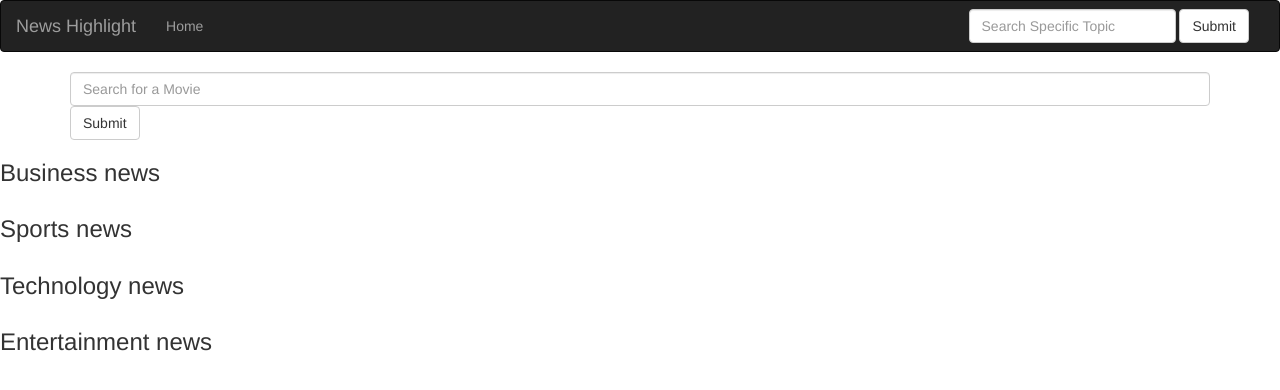
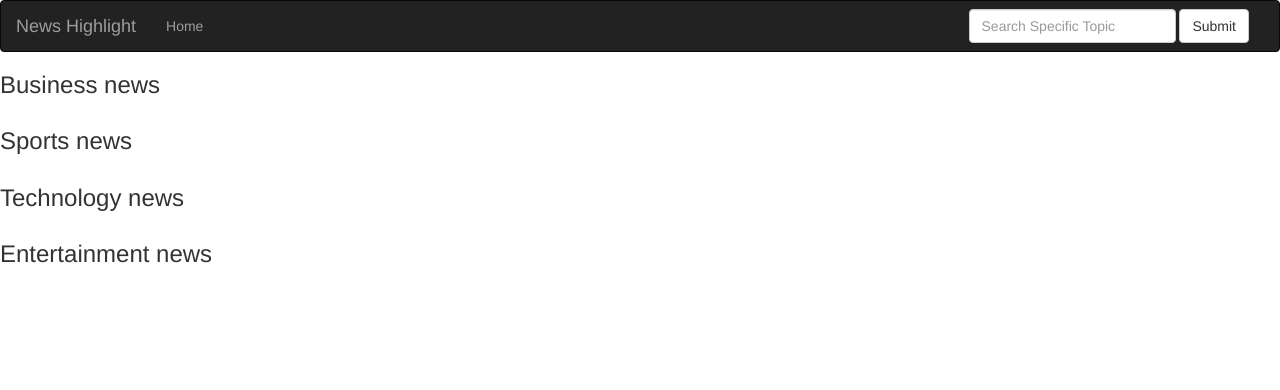
Before and after one commit to Elianehbmna/news_highlight, a Flask app: template app/templates/index.html in a window 1280 px wide. Shown: the top 390 px of the page. Run offline with Flask 2, Linux system fonts and the light colour scheme; the template is opened without the code that fills it, so the values that code supplies are empty; some libraries are stand-ins or nearby versions.

Commit message:
search form

```diff
--- a/app/templates/index.html
+++ b/app/templates/index.html
@@ -3,13 +3,6 @@
 <!-- Content block -->
 {% block content %}
 
-        <div class="container">
-            <form>
-                <input type="text" name="movie_query" placeholder="Search for a Movie" class="form-control">
-                <input type="submit"  value="Submit" class="btn btn-default">
-            </form>
-
-        </div>
             <!-- Popular movie -->
         <h3> Business news</h3>
         <ul>
```
